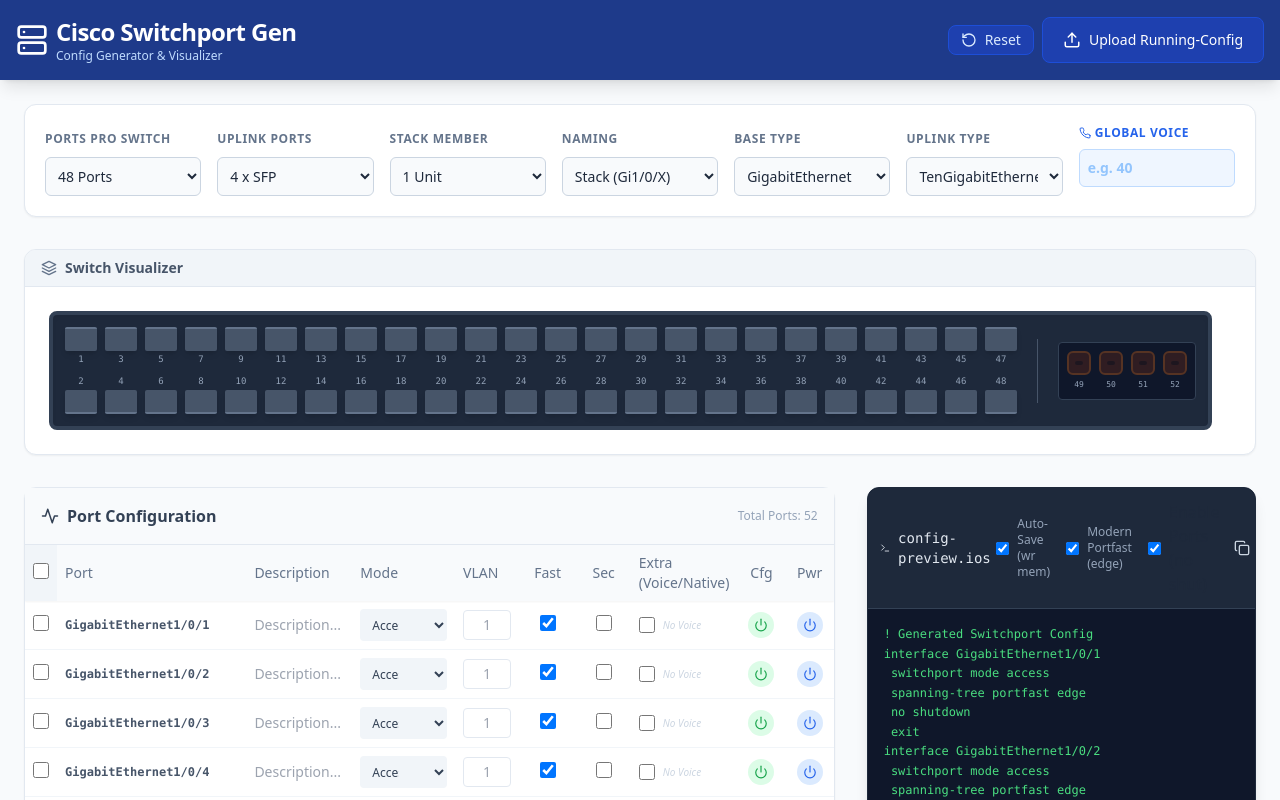
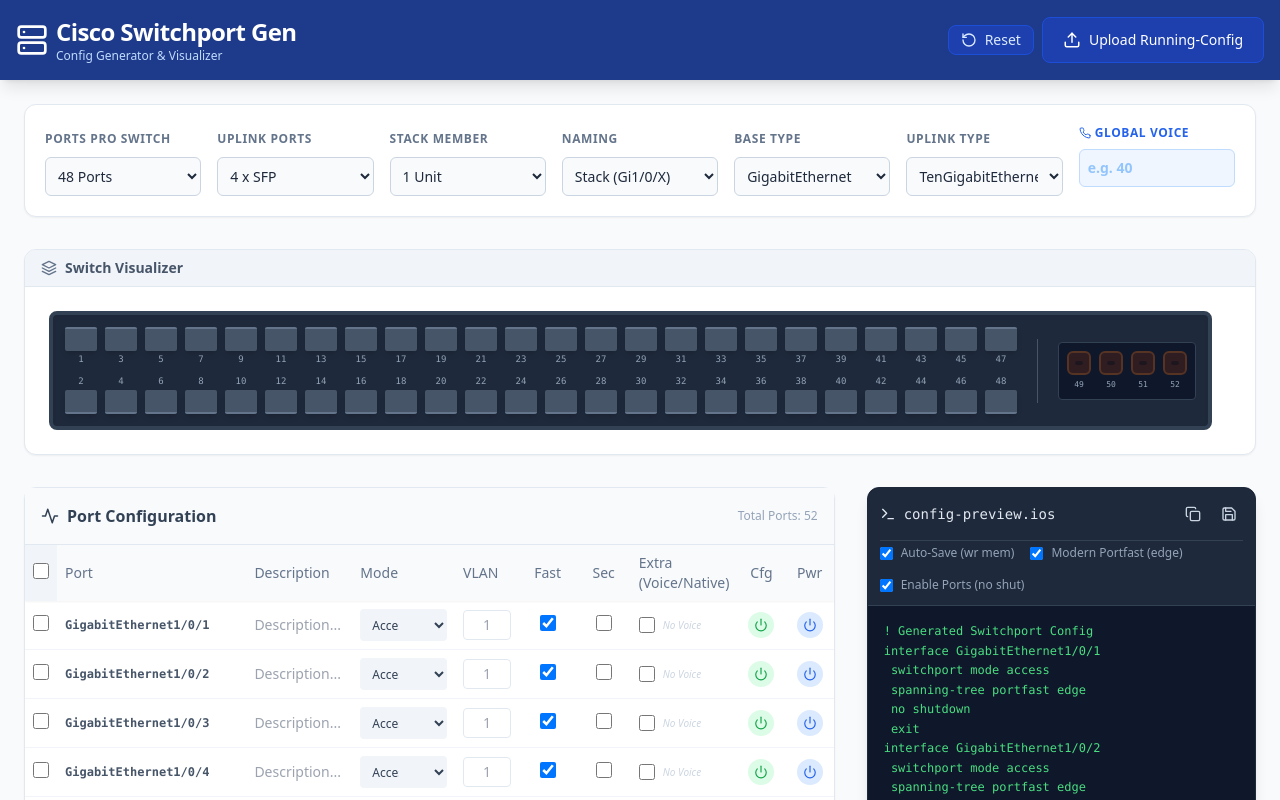
Before and after one commit to labtecs/cisco-config-gen, a React (Vite) app: page / in a window 1280 px wide. Shown: the top 800 px of the page. Built offline with nearby package versions, Linux system fonts and the light colour scheme.

Commit message:
Update App.jsx

```diff
--- a/src/App.jsx
+++ b/src/App.jsx
@@ -1219,13 +1219,24 @@
             {/* RIGHT: LIVE PREVIEW */}
             <div className="lg:col-span-1 flex flex-col h-[800px] gap-4">
                 <div className="bg-slate-900 rounded-xl shadow-lg border border-slate-800 flex flex-col flex-1 overflow-hidden">
-                    <div className="bg-slate-800 p-3 border-b border-slate-700 flex justify-between items-center">
-                        <div className="flex items-center gap-2 text-slate-200 font-mono text-sm">
-                            <Terminal size={16} />
-                            <span>config-preview.ios</span>
+                    <div className="bg-slate-800 p-3 border-b border-slate-700 flex flex-col gap-3">
+                        <div className="flex justify-between items-center text-slate-200 font-mono text-sm">
+                            <div className="flex items-center gap-2">
+                                <Terminal size={16} />
+                                <span>config-preview.ios</span>
+                            </div>
+                            <div className="flex gap-2">
+                                <button onClick={copyToClipboard} className="p-1.5 hover:bg-slate-700 rounded text-slate-300 transition" title="Copy">
+                                    <Copy size={16} />
+                                </button>
+                                <button onClick={downloadFile} className="p-1.5 hover:bg-slate-700 rounded text-slate-300 transition" title="Save as File">
+                                    <Save size={16} />
+                                </button>
+                            </div>
                         </div>
-                        <div className="flex gap-2 items-center">
-                             <label className="flex items-center gap-2 text-slate-400 text-xs cursor-pointer hover:text-slate-200 mr-2">
+
+                        <div className="flex flex-wrap gap-4 text-xs text-slate-400 pt-1 border-t border-slate-700">
+                             <label className="flex items-center gap-2 cursor-pointer hover:text-slate-200">
                                 <input
                                     type="checkbox"
                                     className="rounded bg-slate-700 border-slate-600 text-green-500 focus:ring-green-500/50"
@@ -1234,7 +1245,7 @@
                                 />
                                 <span>Auto-Save (wr mem)</span>
                              </label>
-                             <label className="flex items-center gap-2 text-slate-400 text-xs cursor-pointer hover:text-slate-200 mr-2">
+                             <label className="flex items-center gap-2 cursor-pointer hover:text-slate-200">
                                 <input
                                     type="checkbox"
                                     className="rounded bg-slate-700 border-slate-600 text-green-500 focus:ring-green-500/50"
@@ -1252,12 +1263,6 @@
                                 />
                                 <span>Enable Ports (no shut)</span>
                              </label>
-                             <button onClick={copyToClipboard} className="p-1.5 hover:bg-slate-700 rounded text-slate-300 transition" title="Copy">
-                                <Copy size={16} />
-                             </button>
-                             <button onClick={downloadFile} className="p-1.5 hover:bg-slate-700 rounded text-slate-300 transition" title="Save as File">
-                                <Save size={16} />
-                             </button>
                         </div>
                     </div>
                     <textarea
```
